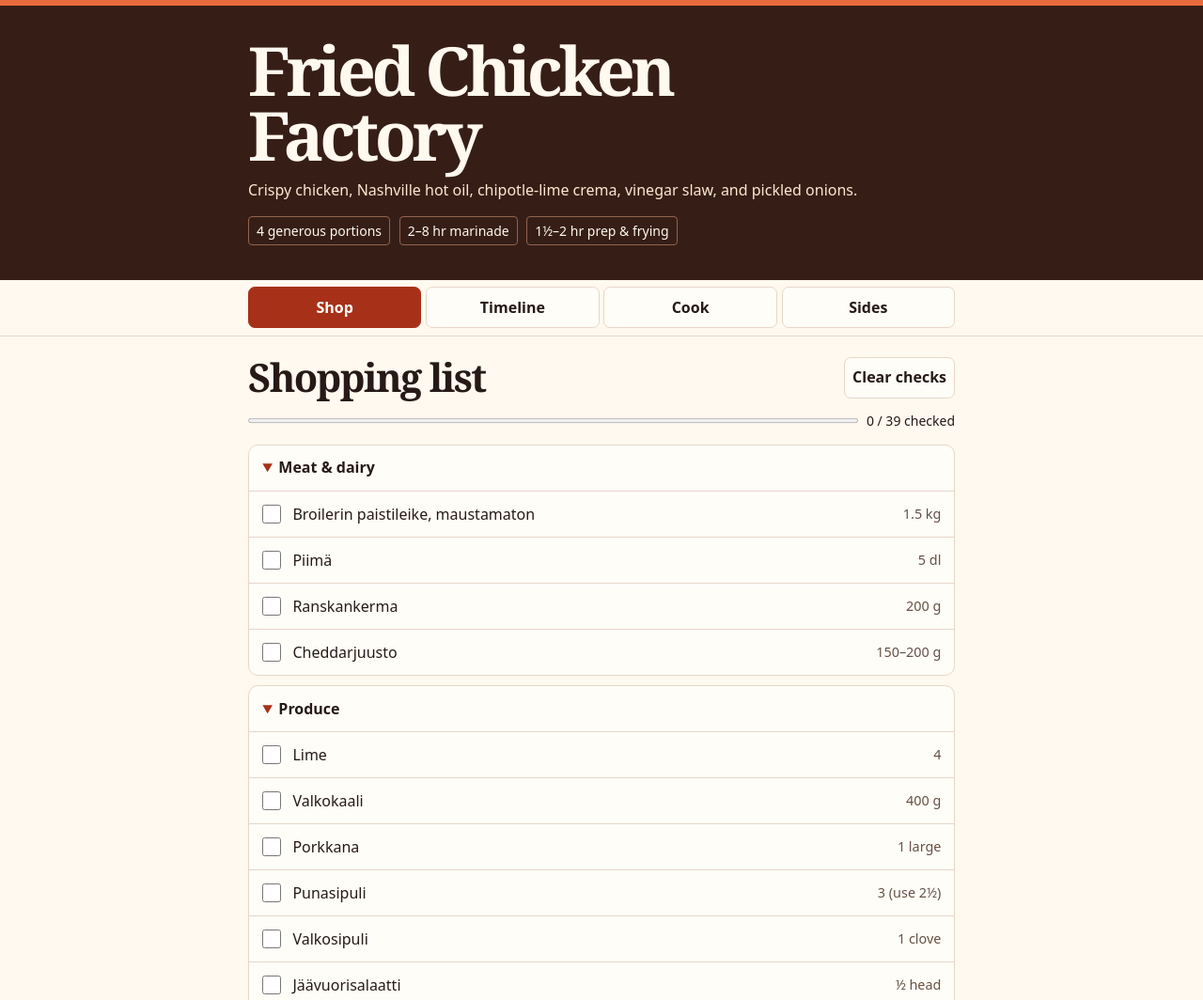
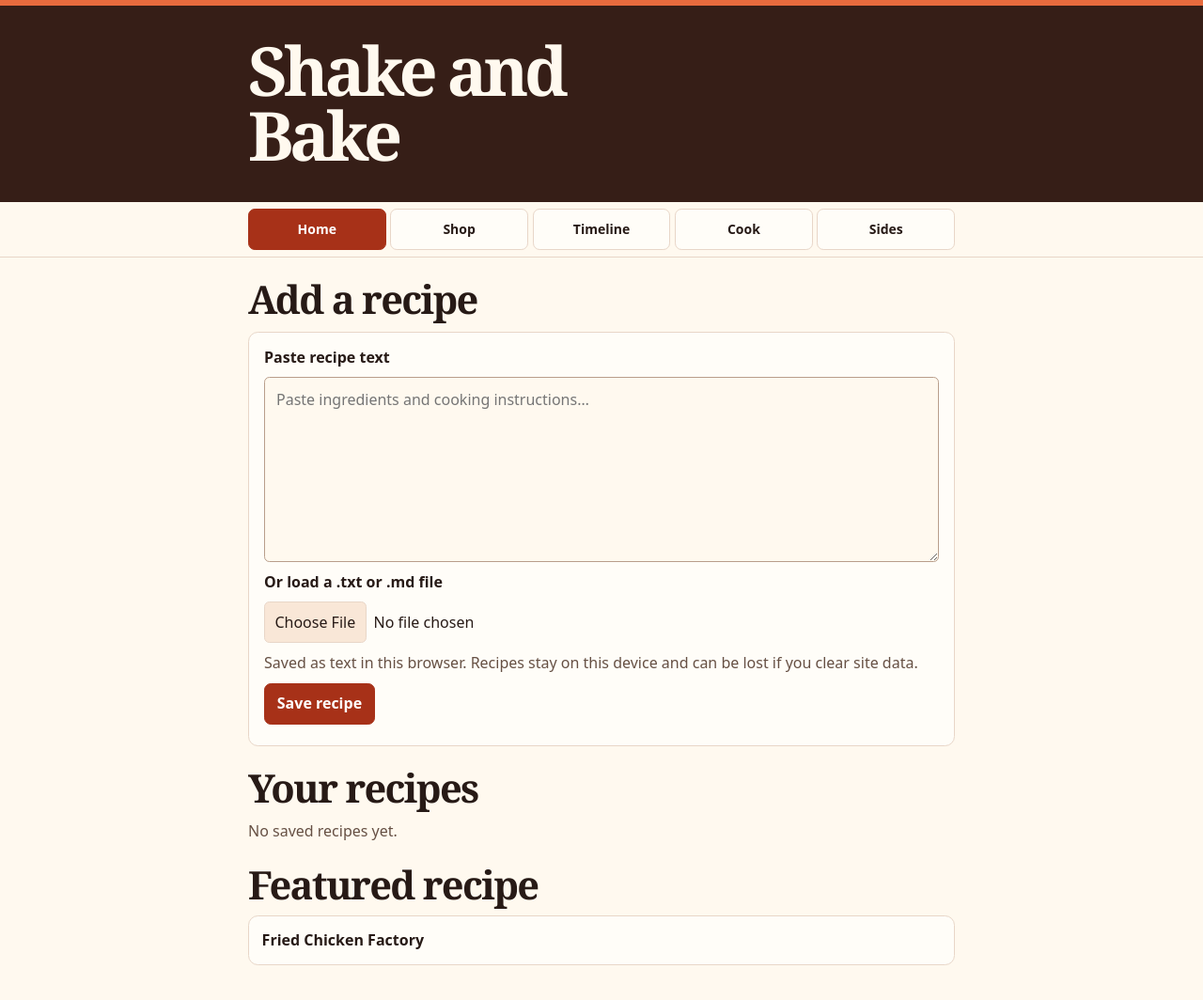
Before and after one commit to Iisakkahkonen/shake-and-bake, a plain HTML site: page docs/index.html in a window 1280 px wide. Shown: the top 1064 px of the page at 94% size. Drawn offline with Linux system fonts and the light colour scheme.

Commit message:
Add a local personal recipe library to the home page

```diff
--- a/docs/app.js
+++ b/docs/app.js
@@ -1,7 +1,6 @@
 const renderRecipe = (recipe) => {
-  document.title = recipe.title;
-  document.querySelector('h1').textContent = recipe.title;
-  document.querySelector('.summary').textContent = recipe.summary;
+  const heading = document.querySelector('h1');
+  const summary = document.querySelector('.summary');
   const meta = document.querySelector('.meta');
   for (const text of [recipe.servings, recipe.prep, recipe.cook].filter(Boolean)) {
     const item = document.createElement('li');
@@ -11,7 +10,7 @@ const renderRecipe = (recipe) => {
   const cards = new Map(recipe.cards.map((card) => [card.id, card]));
   const main = document.querySelector('main');
   const nav = document.querySelector('nav');
-  const tabs = ['Shop', 'Timeline', 'Cook', 'Sides'];
+  const tabs = ['Home', 'Shop', 'Timeline', 'Cook', 'Sides'];
   const key = `recipe:${recipe.id}:v${recipe.schemaVersion}`;
   const state = { checked: [], dinner: recipe.defaultDinner, stage: recipe.cards[0].id };
   try {
@@ -162,6 +161,113 @@ const renderRecipe = (recipe) => {
     main.append(node('div', { class: 'section-head' }, [title('Sides & assembly')]), node('ul', { class: 'box side-list' }, entries));
   }
 
+
+  const libraryKey = 'shake-and-bake:personal-recipes:v1';
+
+  function readPersonalRecipes() {
+    return JSON.parse(localStorage.getItem(libraryKey) ?? '[]');
+  }
+
+  function createHome() {
+    const form = node('form', { class: 'card-section recipe-form' });
+    const draft = node('textarea', {
+      id: 'recipe-draft', rows: '7', placeholder: 'Paste ingredients and cooking instructions…',
+      'aria-describedby': 'recipe-storage-note'
+    });
+    const fileInput = node('input', {
+      id: 'recipe-file', type: 'file', accept: '.txt,.md,text/plain,text/markdown'
+    });
+    const save = node('button', { class: 'action primary', type: 'submit', text: 'Save recipe' });
+    const status = node('p', { class: 'recipe-status', role: 'status' });
+    const entries = node('div', { class: 'personal-recipes' });
+
+    function showRecipes(recipes, openFirst = false) {
+      entries.replaceChildren(...recipes.map(({ title, text }, index) => node('details', {
+        class: 'box', ...(openFirst && index === 0 ? { open: '' } : {})
+      }, [node('summary', { text: title }), node('div', { class: 'recipe-text', text })])));
+      if (!recipes.length) entries.append(node('p', { class: 'muted', text: 'No saved recipes yet.' }));
+    }
+
+    fileInput.addEventListener('change', async () => {
+      const file = fileInput.files[0];
+      fileInput.value = '';
+      if (!file) return;
+      if (!/\.(txt|md)$/i.test(file.name)) {
+        status.textContent = 'Choose a .txt or .md file.';
+        return;
+      }
+      draft.readOnly = true;
+      fileInput.disabled = true;
+      save.disabled = true;
+      status.textContent = 'Reading file…';
+      try {
+        const text = await file.text();
+        if (!text.trim()) {
+          status.textContent = 'This file is empty.';
+          return;
+        }
+        draft.value = text;
+        status.textContent = 'File loaded. Tap Save recipe to keep it.';
+      } catch {
+        status.textContent = 'Could not read the file. You can paste its text into the box.';
+      } finally {
+        draft.readOnly = false;
+        fileInput.disabled = false;
+        save.disabled = false;
+      }
+    });
+
+    form.addEventListener('submit', (event) => {
+      event.preventDefault();
+      if (save.disabled) return;
+      const text = draft.value;
+      if (!text.trim()) {
+        status.textContent = 'Paste a recipe or choose a file first.';
+        draft.focus();
+        return;
+      }
+      const heading = text.trim().split(/\r?\n/, 1)[0].replace(/^#{1,6}\s+/, '').trim();
+      const title = heading.length > 80 ? heading.slice(0, 77) + '…' : heading;
+      let recipes;
+      try {
+        recipes = [{ title: title || 'Untitled recipe', text }, ...readPersonalRecipes()];
+        localStorage.setItem(libraryKey, JSON.stringify(recipes));
+      } catch {
+        status.textContent = 'Could not save this recipe. Your text is still in the box.';
+        return;
+      }
+      draft.value = '';
+      status.textContent = 'Recipe saved.';
+      showRecipes(recipes, true);
+    });
+
+    try {
+      showRecipes(readPersonalRecipes());
+    } catch {
+      entries.textContent = 'Could not open saved recipes in this browser.';
+    }
+    form.append(
+      node('label', { for: 'recipe-draft', text: 'Paste recipe text' }), draft,
+      node('label', { for: 'recipe-file', text: 'Or load a .txt or .md file' }), fileInput,
+      node('p', { id: 'recipe-storage-note', class: 'muted', text: 'Saved as text in this browser. Recipes stay on this device and can be lost if you clear site data.' }),
+      save, status
+    );
+    const personal = node('section', { class: 'library-section', 'aria-labelledby': 'personal-recipes-label' }, [
+      node('h2', { id: 'personal-recipes-label', text: 'Your recipes' }), entries
+    ]);
+    const featured = node('section', { class: 'library-section', 'aria-labelledby': 'featured-recipe-label' }, [
+      node('h2', { id: 'featured-recipe-label', text: 'Featured recipe' }),
+      node('div', { class: 'box' }, [button(recipe.title, () => route('shop'), { class: 'row featured-recipe' })])
+    ]);
+    return [title('Add a recipe'), form, personal, featured];
+  }
+
+  let home;
+  function renderHome() {
+    home ??= createHome();
+    main.append(...home);
+  }
+
   const buttons = tabs.map((tab) => button(tab, () => route(tab)));
   nav.querySelector('.tabs').replaceChildren(...buttons);
   function render(moveFocus = false) {
@@ -172,8 +278,14 @@ const renderRecipe = (recipe) => {
       if (i === active) element.setAttribute('aria-current', 'page');
       else element.removeAttribute('aria-current');
     });
+    const isHome = active === 0;
+    heading.textContent = isHome ? 'Shake and Bake' : recipe.title;
+    document.title = heading.textContent;
+    summary.hidden = isHome;
+    summary.textContent = recipe.summary;
+    meta.hidden = isHome;
     main.replaceChildren();
-    [renderShop, renderTimeline, renderCook, renderSides][active](id);
+    [renderHome, renderShop, renderTimeline, renderCook, renderSides][active](id);
     if (moveFocus) {
       window.scrollTo(0, 0);
       if (window.matchMedia('(pointer: fine)').matches) main.querySelector('h2')?.focus({ preventScroll: true });
--- a/docs/index.html
+++ b/docs/index.html
@@ -3,8 +3,8 @@
 <meta charset="utf-8">
 <meta name="viewport" content="width=device-width, initial-scale=1">
 <meta name="theme-color" content="#361e17">
-<meta name="description" content="Shopping, prep and a dinner timeline for fried chicken night.">
-<title>Fried Chicken Factory</title>
+<meta name="description" content="Save your recipes and cook with shopping lists, timetables, and step-by-step cards.">
+<title>Shake and Bake</title>
 <link rel="stylesheet" href="./styles.css">
 </head><body>
 <header><div class="wrap">
@@ -12,6 +12,6 @@
 <ul class="meta"></ul>
 </div></header>
 <nav aria-label="Recipe sections"><div class="wrap tabs"></div></nav>
-<main class="wrap"><p id="recipe-status" role="status">Loading recipe…</p><noscript>This recipe app needs JavaScript for the shopping list, timetable, and cooking cards.</noscript></main>
+<main class="wrap"><p id="recipe-status" role="status">Loading Shake and Bake…</p><noscript>This recipe app needs JavaScript for the shopping list, timetable, and cooking cards.</noscript></main>
 <script src="./app.js" defer></script>
 </body></html>
--- a/docs/styles.css
+++ b/docs/styles.css
@@ -1,9 +1,9 @@
 :root{color-scheme:light;--ink:#271a16;--cream:#fff9ef;--paper:#fffdf8;--rust:#a73118;--soft:#f9e7d7;--rule:#e8d6c8;--muted:#665044;--green:#245335;font:100%/1.55 system-ui,-apple-system,sans-serif}
 *{box-sizing:border-box}
 body{margin:0;background:var(--cream);color:var(--ink)}
-button,input{font:inherit}
+button,input,textarea{font:inherit}
 button{color:inherit;cursor:pointer}
-button:focus-visible,input:focus-visible,a:focus-visible{outline:3px solid #876000;outline-offset:3px}
+button:focus-visible,input:focus-visible,textarea:focus-visible,a:focus-visible{outline:3px solid #876000;outline-offset:3px}
 .wrap{width:min(100% - 2rem,47rem);margin-inline:auto}
 header{color:#fff9ef;background:#361e17;border-top:6px solid #e86b3e}
 header .wrap{padding-block:1.35rem 1.5rem}
@@ -13,7 +13,7 @@ h1{font:700 clamp(2.3rem,8vw,4.5rem)/.96 Georgia,serif;letter-spacing:-.06em;max
 .meta{list-style:none;display:flex;flex-wrap:wrap;gap:.35rem .6rem;padding:0;margin:.95rem 0 0}
 .meta li{font-size:.875rem;border:1px solid #92634e;border-radius:4px;padding:.25rem .5rem}
 nav{position:sticky;top:0;z-index:2;background:var(--cream);border-bottom:1px solid var(--rule)}
-.tabs{display:grid;grid-template-columns:repeat(4,minmax(0,1fr));padding:.45rem 0;gap:.3rem}
+.tabs{display:grid;grid-template-columns:repeat(5,minmax(0,1fr));padding:.45rem 0;gap:.3rem}
 .tabs button,.action{border:1px solid var(--rule);border-radius:.45rem;background:var(--paper);min-height:44px;padding:.4rem .5rem;font-weight:700}
 .tabs button[aria-current="page"],.action.primary{background:var(--rust);color:#fff;border-color:var(--rust)}
 main{padding-block:1.35rem 2.5rem}
@@ -54,3 +54,18 @@ progress{accent-color:var(--green);height:.7rem;width:100%}
 .callout{background:var(--soft);border-left:4px solid var(--rust);border-radius:.2rem;padding:.65rem .8rem;margin:.7rem 0;font-weight:700}
 .safety{margin-top:.9rem;padding:.75rem .9rem;border:1px solid var(--rule);border-radius:.45rem;font-size:.93rem}
 @media(min-width:45rem){header .wrap{padding-block:2.1rem 2.3rem}.summary{max-width:none}}
+
+.meta[hidden]{display:none}
+.tabs button{padding-inline:.125rem;font-size:.875rem}
+.recipe-form{display:grid;gap:.55rem}
+.recipe-form label{font-weight:700}
+.recipe-form textarea{width:100%;padding:.65rem .75rem;resize:vertical;background:var(--cream);color:var(--ink);border:1px solid #b99e8b;border-radius:.35rem}
+.recipe-form input[type="file"]{max-width:100%;min-height:44px}
+.recipe-form input::file-selector-button{font:inherit;min-height:44px;padding:.4rem .65rem;margin-right:.5rem;border:1px solid var(--rule);border-radius:.35rem;background:var(--soft);color:var(--ink)}
+.recipe-form button{justify-self:start;padding-inline:.8rem}
+.recipe-status:empty{margin-top:-.55rem}
+.library-section{margin-top:1.4rem}
+.library-section h2{margin-bottom:.65rem}
+.recipe-text{white-space:pre-wrap;overflow-wrap:anywhere;padding:.7rem .9rem;border-top:1px solid var(--rule)}
+.personal-recipes summary{overflow-wrap:anywhere}
+.featured-recipe{font-weight:700}
```
